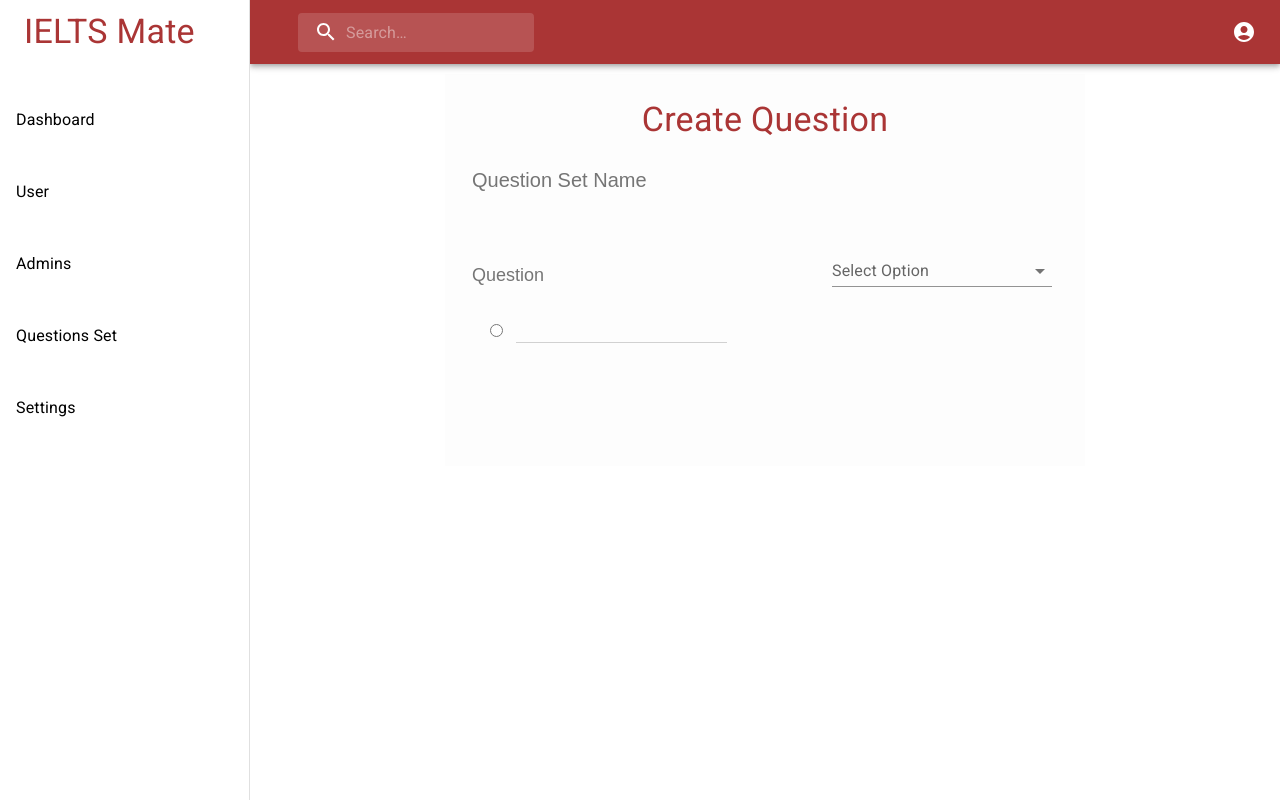
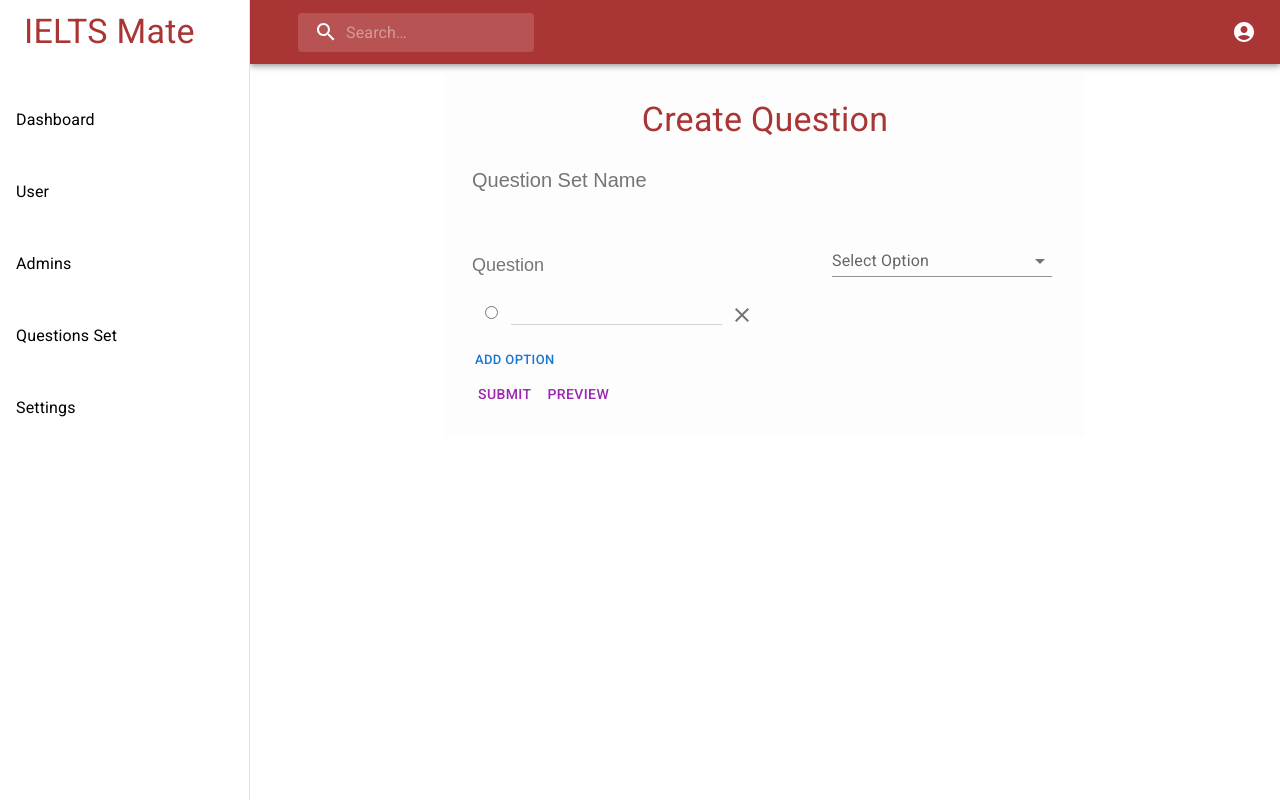
Before and after one commit to rahmanrafi32/Adminpanel-Template, a React (Create React App) app: page /questionset in a window 1280 px wide. Built offline with nearby package versions, Linux system fonts and the light colour scheme.

Commit message:
question functionality added

```diff
--- a/src/Components/Pages/CreateQues.jsx
+++ b/src/Components/Pages/CreateQues.jsx
@@ -1,6 +1,8 @@
 import React, {useState} from "react";
 import {styled} from "@mui/material/styles";
-import {FormControl, Select, Typography, InputLabel, MenuItem} from "@mui/material";
+import {FormControl, Select, Typography, InputLabel, MenuItem, Button, IconButton, TextField} from "@mui/material";
+import {Close, ShortText} from "@mui/icons-material";
+
 
 const Container = styled("div")(({theme}) => ({
     width: "50vw",
@@ -31,11 +33,6 @@ const QuesSetName = styled("div")(({theme}) => ({
     }
 }));
 
-const QuesBody = styled("div")(({theme}) => ({
-    height: "25vh",
-    margin: "10px 0",
-}));
-
 const Question = styled("div")(({theme}) => ({
     display: "flex",
     justifyContent: "space-between",
@@ -53,8 +50,7 @@ const Question = styled("div")(({theme}) => ({
 }));
 
 const Option = styled("div")(({theme}) => ({
-    marginTop: 10,
-    padding: 10,
+    padding: 5,
     display: "flex",
     flexDirection: "column",
     "& div": {
@@ -75,7 +71,7 @@ const CreateQues = () => {
         questionText: "",
         questionType: "radio",
         options: [
-            {option: ""}
+            {optionText: ""}
         ]
     }]);
 
@@ -86,31 +82,75 @@ const CreateQues = () => {
         console.log(text);
     };
 
-    const changeQuesType = (type,i) =>{
+    const changeQuesType = (type, i) => {
         let newQuestionType = [...questions];
         newQuestionType[i].questionType = type;
         setQuestions(newQuestionType);
+    };
+
+    const addQuesText = (text, i) => {
+        let newQuestionText = [...questions];
+        newQuestionText[i].questionText = text;
+        setQuestions(newQuestionText);
+    };
+
+    const ChangeOptionValue = (text, i, j) => {
+        let newOptions = [...questions];
+        newOptions[i].options[j].optionText = text;
+        setQuestions(newOptions);
+    };
+
+    const AddOption = (i, type) => {
+        let newOption = [...questions];
+        if (newOption[i].options.length < 5) {
+            newOption[i].options.push({optionText: "option " + (newOption[i].options.length + 1)});
+            setQuestions(newOption);
+        } else {
+            alert("max option limit is 4");
         }
+    };
 
+    const RemoveOption = (i, k) => {
+        let removeOptions = [...questions];
+        if (removeOptions[i].options.length > 1) {
+            removeOptions[i].options.splice(k, 1);
+            setQuestions(removeOptions);
+        }
+        console.log(i, k);
+    };
+
+    const submitQuestion = () => {
+        console.log("form submitted");
+    };
+
+    const previewQuestion = () => {
+        console.log("question preview");
+    };
     console.log(questions);
     return (
         <Container>
             <HeaderTitle variant={"h4"}>Create Question</HeaderTitle>
             {questions.map((question, index) => <div key={index}>
                 <QuesSetName>
-                    <input type="text" placeholder={"Question Set Name"}/>
+                    <input type="text" placeholder={"Question Set Name"}
+                           onBlur={(event) => addQuesSetName(event.target.value)}/>
                 </QuesSetName>
-                <QuesBody>
                 <Question>
-                        <input type="text" placeholder={"Question"} onBlur={(e) => addQuesSetName(e.target.value)}/>
+                    {question.questionType === "text" ? <TextField
+                            label="Write your passage here"
+                            placeholder="Passage"
+                            multiline
+                        /> :
+                        <input type="text" placeholder={"Question"}
+                               onBlur={event => addQuesText(event.target.value, index)}/>}
                     <FormControl variant="standard" sx={{m: 1, minWidth: 220}}>
-                            <InputLabel >Select Option</InputLabel>
+                        <InputLabel>Select Option</InputLabel>
                         <Select
                             labelId="demo-simple-select-label"
                             id="demo-simple-select"
                             value={question[index]?.questionType}
                             label="Age"
-                                onChange={e=>changeQuesType(e.target.value,index)}
+                            onChange={event => changeQuesType(event.target.value, index)}
                         >
                             <MenuItem value={"text"}>Passage</MenuItem>
                             <MenuItem value={"radio"}>Multiple Choice</MenuItem>
@@ -119,11 +159,30 @@ const CreateQues = () => {
                         </Select>
                     </FormControl>
                 </Question>
-                    <Option>
-                        <div><input type={question.questionType}/><input type={"text"} style={{marginLeft: "10px"}}/></div>
-                    </Option>
-                </QuesBody>
+                {question.options.map((option, j) => <Option>
+                    <div>
+                        {question.questionType !== "text" ? <><input type={question.questionType}/>
+                            <input type={"text"} style={{marginLeft:'10px'}}
+                                   onChange={e => ChangeOptionValue(e.target.value, index, j)}/>
+                            <IconButton aria-label="delete">
+                                <Close onClick={() => RemoveOption(index, j)}/>
+                            </IconButton></> :
+                            <> <input type={"text"} onChange={e => ChangeOptionValue(e.target.value, index, j)}/>
+                            <IconButton aria-label="delete">
+                                <Close onClick={() => RemoveOption(index, j)}/>
+                            </IconButton></>}
+
+                    </div>
+                </Option>)}
+                {question.options.length < 5 && (
+                    <div className="add_qus_body">
+                        <Button size="small" onClick={() => AddOption(index, question.questionType)}>Add option</Button>
+                    </div>
+                )}
             </div>)}
+            <Button color={"secondary"} onClick={submitQuestion}>Submit</Button>
+            <Button color={"secondary"} onClick={previewQuestion}>Preview</Button>
+
         </Container>
     );
 };
```
Lines whose indentation alone changed are shown as unchanged.
